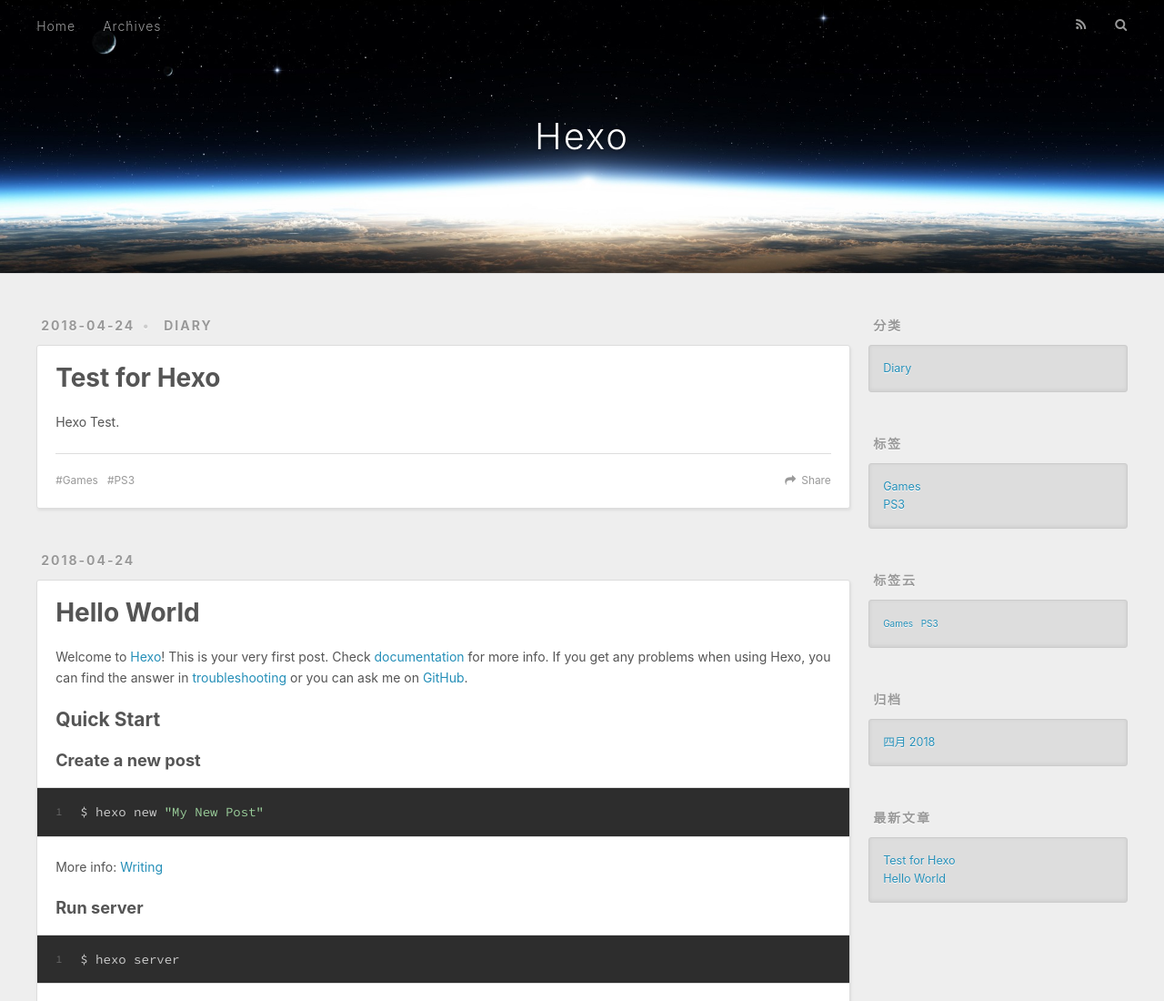
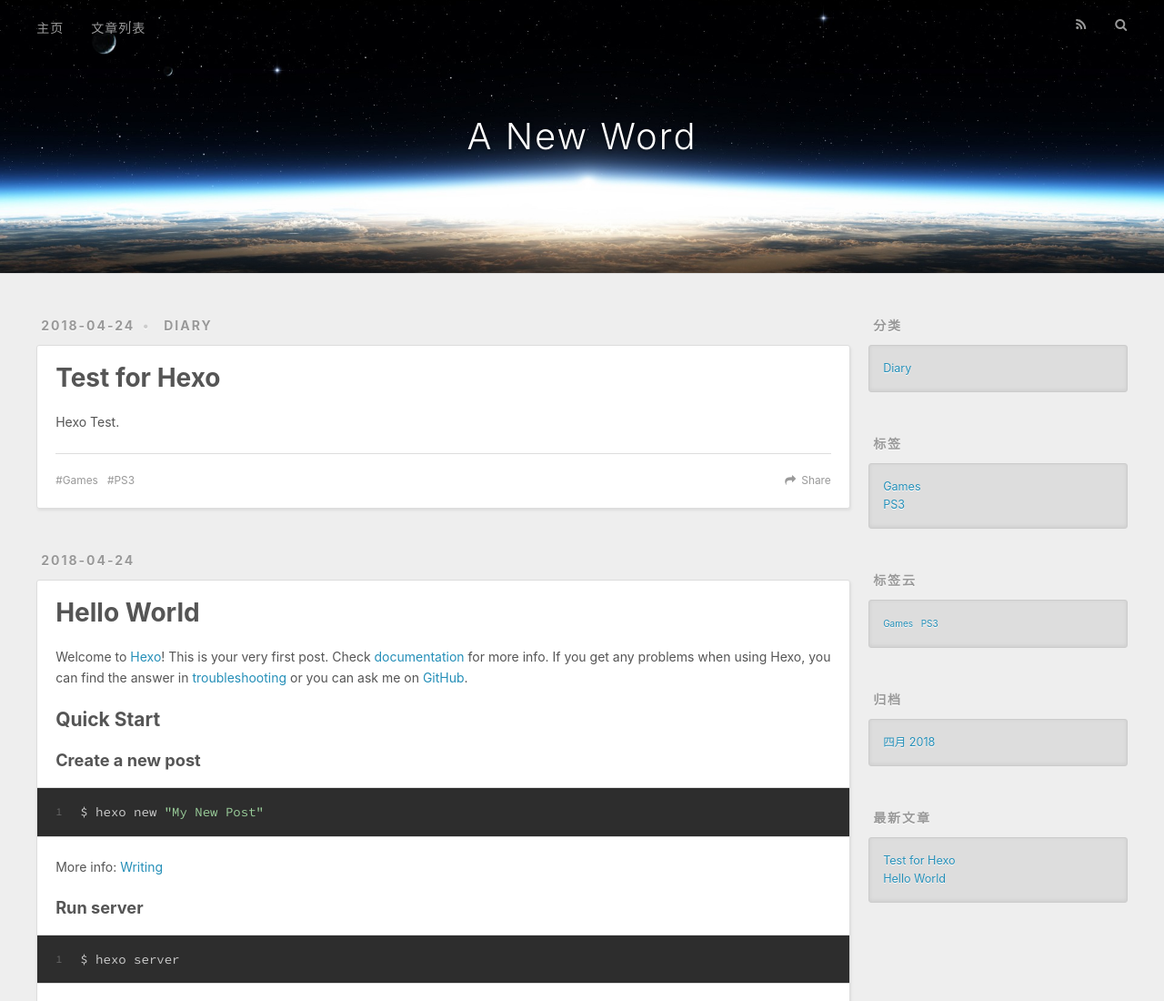
Before and after one commit to jinxiafei/jinxiafei.github.io, a plain HTML site: page index.html in a window 1280 px wide. Shown: the top 1100 px of the page at 91% size. Drawn offline with nearby package versions, Linux system fonts and the light colour scheme.

Commit message:
Site updated: 2018-04-24 18:21:13

```diff
--- a/index.html
+++ b/index.html
@@ -5,7 +5,7 @@
 
 
 
-  <title>Hexo</title>
+  <title>Mybolg</title>
   <meta name="viewport" content="width=device-width, initial-scale=1, maximum-scale=1">
   <meta property="og:type" content="website">
 <meta property="og:title" content="Hexo">
@@ -34,7 +34,7 @@
   <div id="header-outer" class="outer">
     <div id="header-title" class="inner">
       <h1 id="logo-wrap">
-        <a href="/" id="logo">Hexo</a>
+        <a href="/" id="logo">A New Word</a>
       </h1>
 
     </div>
@@ -42,9 +42,9 @@
       <nav id="main-nav">
         <a id="main-nav-toggle" class="nav-icon"></a>
 
-          <a class="main-nav-link" href="/">Home</a>
+          <a class="main-nav-link" href="/">主页</a>
 
-          <a class="main-nav-link" href="/archives">Archives</a>
+          <a class="main-nav-link" href="/archives">文章列表</a>
 
       </nav>
       <nav id="sub-nav">
```
